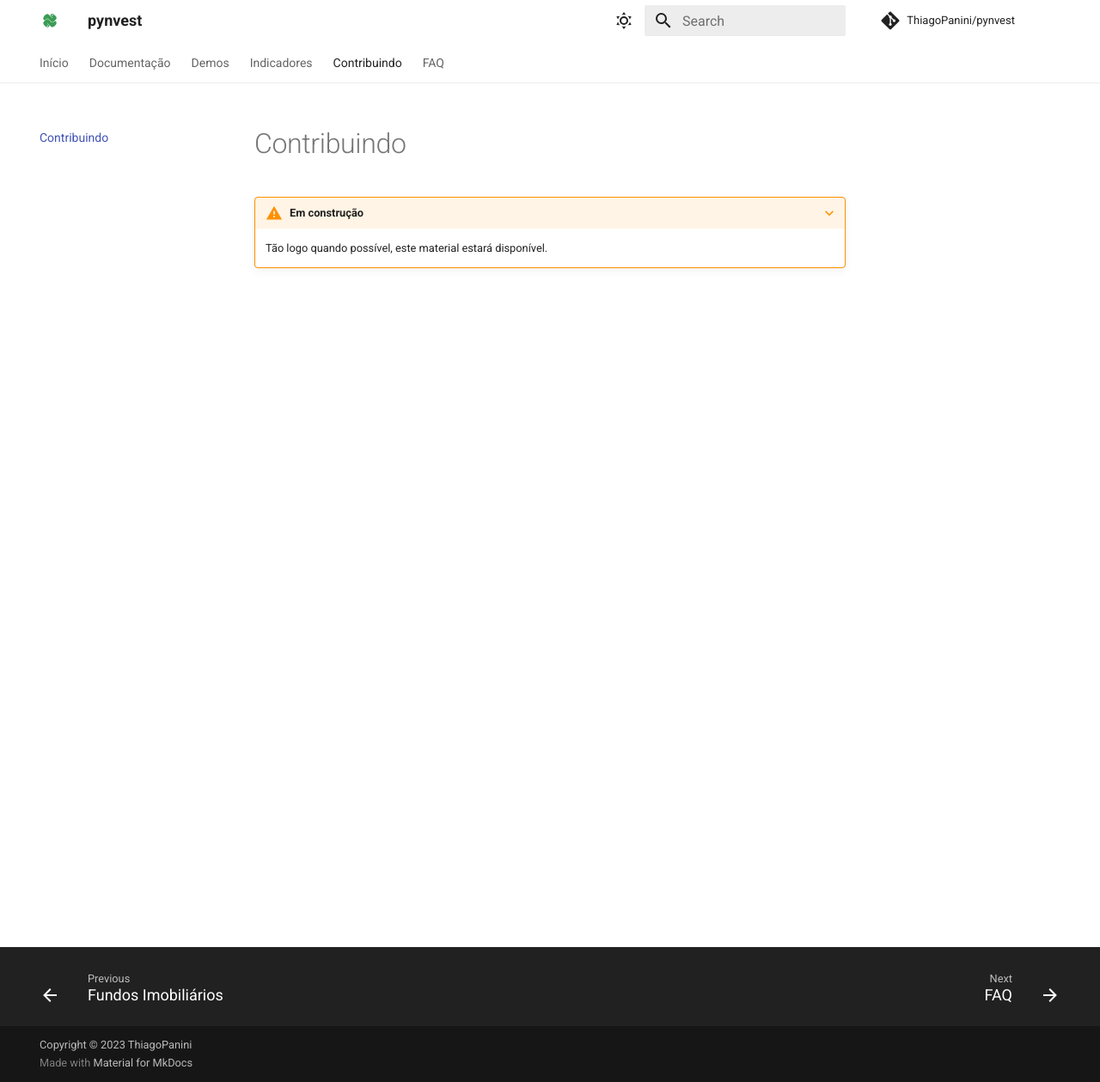
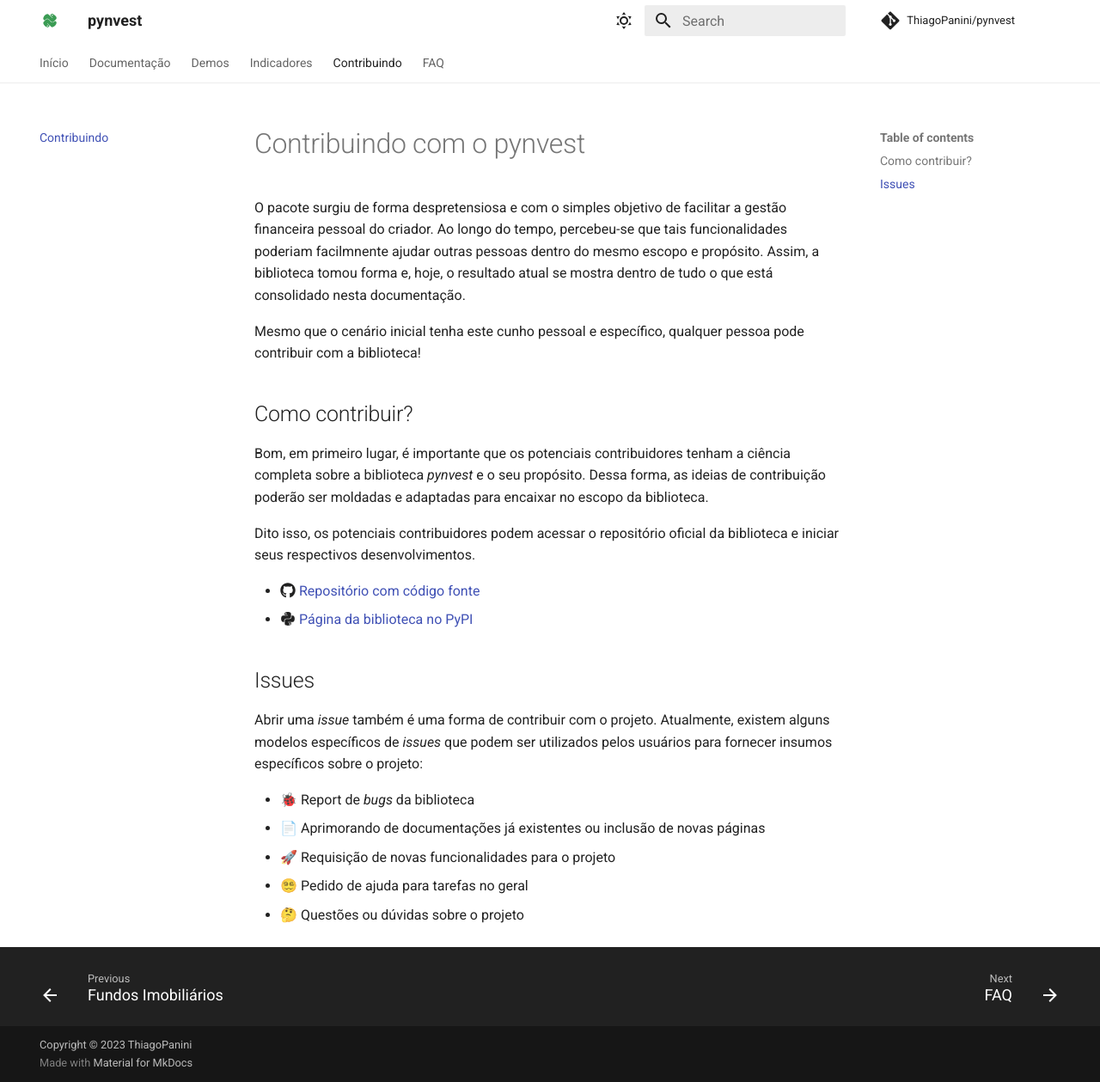
Before and after one commit to ThiagoPanini/pynvest, an MkDocs documentation site: the page built from docs/mkdocs/contribuindo/contribuindo.md, in a window 1280 px wide and 1259 px high. Shown: the whole window at 86% size. Built offline with MkDocs 1.6.1 and Material for MkDocs 9.7.7, drawn with Linux system fonts in a browser that asks for light colours; comment, search, counter and statistics services are not loaded.

Commit message:
docs: incluindo página de contribuição

```diff
--- a/docs/mkdocs/contribuindo/contribuindo.md
+++ b/docs/mkdocs/contribuindo/contribuindo.md
@@ -1,2 +1,24 @@
-???+ warning "Em construção"
-    Tão logo quando possível, este material estará disponível.
+# Contribuindo com o pynvest
+
+O pacote surgiu de forma despretensiosa e com o simples objetivo de facilitar a gestão financeira pessoal do criador. Ao longo do tempo, percebeu-se que tais funcionalidades poderiam facilmnente ajudar outras pessoas dentro do mesmo escopo e propósito. Assim, a biblioteca tomou forma e, hoje, o resultado atual se mostra dentro de tudo o que está consolidado nesta documentação.
+
+Mesmo que o cenário inicial tenha este cunho pessoal e específico, qualquer pessoa pode contribuir com a biblioteca!
+
+## Como contribuir?
+
+Bom, em primeiro lugar, é importante que os potenciais contribuidores tenham a ciência completa sobre a biblioteca *pynvest* e o seu propósito. Dessa forma, as ideias de contribuição poderão ser moldadas e adaptadas para encaixar no escopo da biblioteca.
+
+Dito isso, os potenciais contribuidores podem acessar o repositório oficial da biblioteca e iniciar seus respectivos desenvolvimentos.
+
+- :fontawesome-brands-github: [Repositório com código fonte](https://github.com/ThiagoPanini/pynvest)
+- :fontawesome-brands-python: [Página da biblioteca no PyPI](https://pypi.org/project/pynvest/)
+
+## Issues
+
+Abrir uma *issue* também é uma forma de contribuir com o projeto. Atualmente, existem alguns modelos específicos de *issues* que podem ser utilizados pelos usuários para fornecer insumos específicos sobre o projeto:
+
+- 🐞 Report de *bugs* da biblioteca
+- 📄 Aprimorando de documentações já existentes ou inclusão de novas páginas
+- 🚀 Requisição de novas funcionalidades para o projeto
+- 😵‍💫 Pedido de ajuda para tarefas no geral
+- 🤔 Questões ou dúvidas sobre o projeto
```
